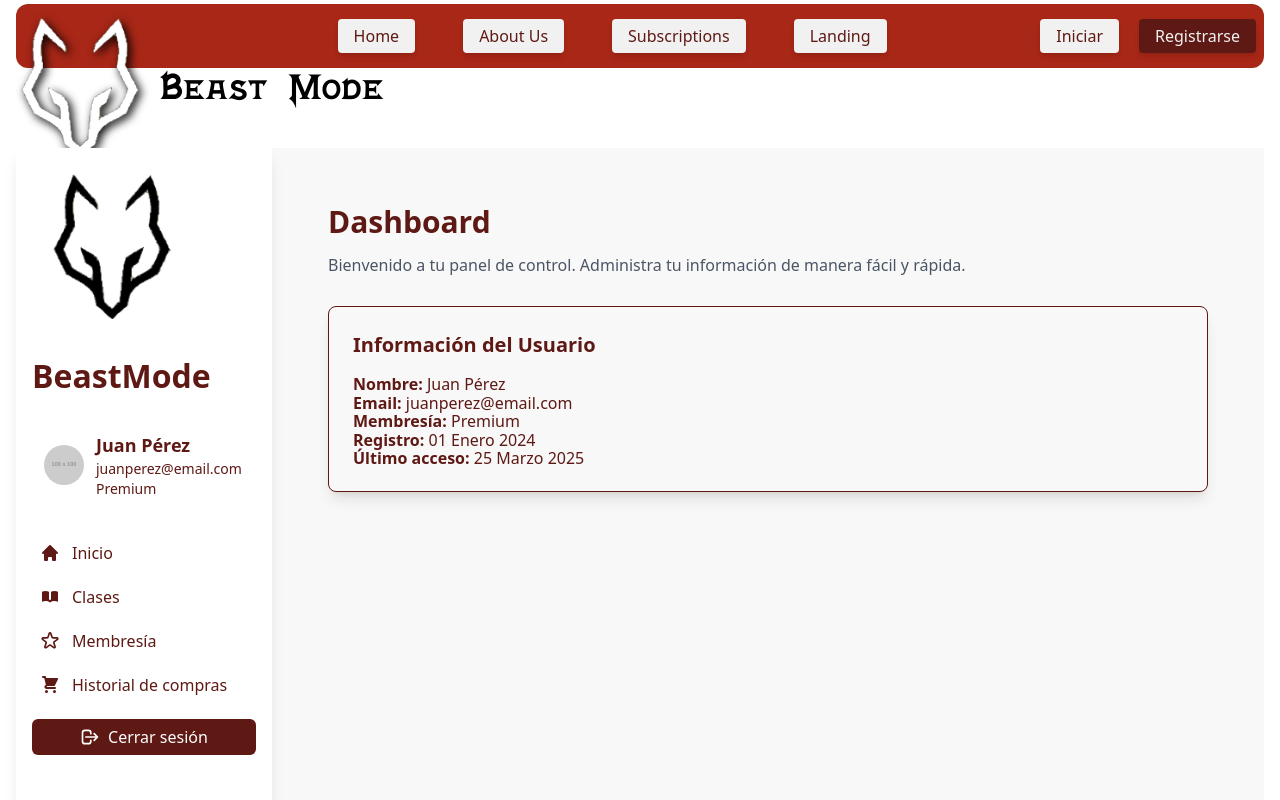
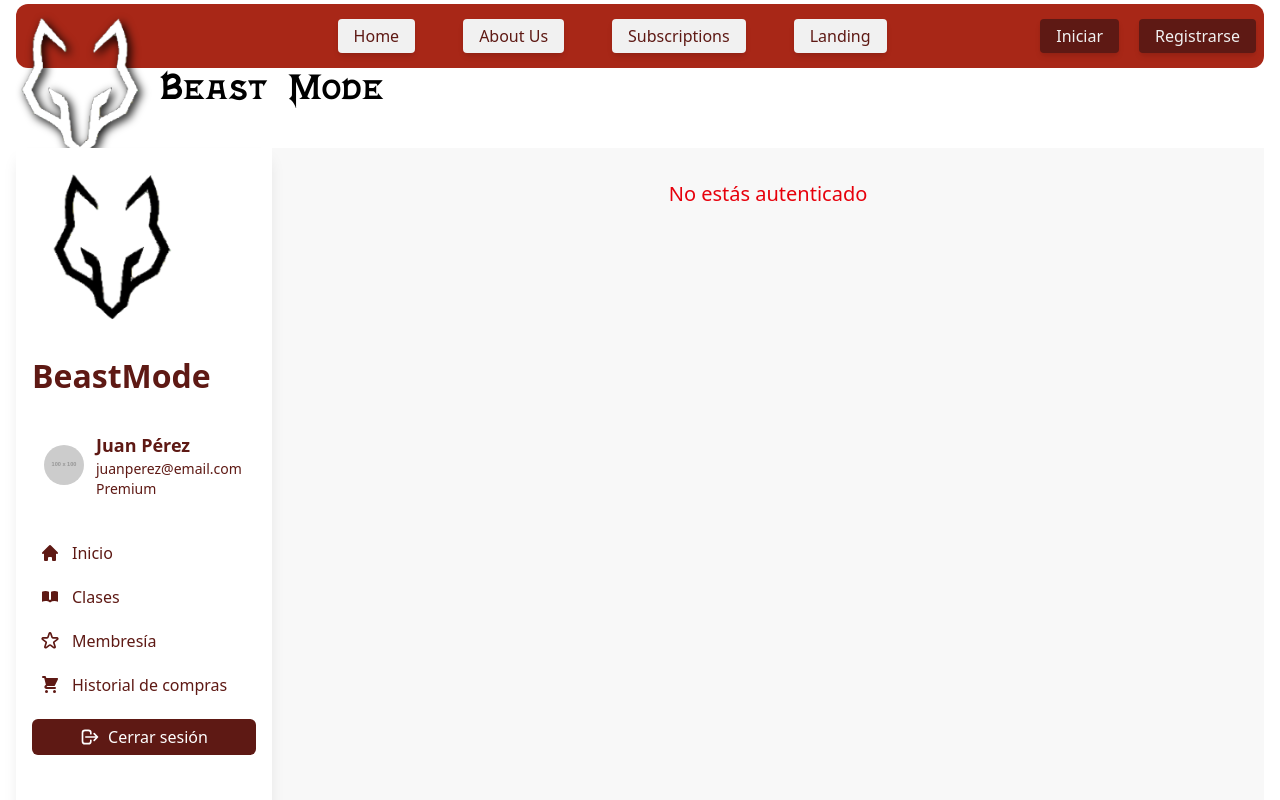
Before and after one commit to beastmode-pf-proyect/beastmode, a Next.js app in the folder frontend/front/: page /dashboard in a window 1280 px wide. Shown: the top 800 px of the page. Built offline with nearby package versions, Linux system fonts and the light colour scheme.

Commit message:
Commit cout0 con sin proección de algunas rutas

```diff
--- a/frontend/front/src/Components/Dashboard/page.tsx
+++ b/frontend/front/src/Components/Dashboard/page.tsx
@@ -1,20 +1,23 @@
-"use client"
-import React from 'react';
+"use client";
+import React from "react";
+import { useAuth0 } from "@auth0/auth0-react";
 
 function Dashboard() {
-  // Datos del usuario
-  const user = {
-    name: "Juan Pérez",
-    email: "juanperez@email.com",
-    avatar: "https://via.placeholder.com/100",
-    membership: "Premium",
-    registered: "01 Enero 2024",
-    lastLogin: "25 Marzo 2025",
-  };
+  const { user, isAuthenticated, isLoading } = useAuth0();
+
+  // Muestra un mensaje de carga mientras obtiene los datos
+  if (isLoading) {
+    return <div className="text-center text-xl text-gray-600">Cargando...</div>;
+  }
+
+  // Si el usuario no está autenticado, muestra un mensaje
+  if (!isAuthenticated || !user) {
+    return <div className="text-center text-xl text-red-600">No estás autenticado</div>;
+  }
 
   return (
     <div className="p-6">
-      {/* Contenido principal Dashboard */}
+      {/* Contenido principal del Dashboard */}
       <div>
         <h2 className="text-3xl font-semibold text-[#5e1914]">Dashboard</h2>
         <p className="mt-4 text-gray-600">
@@ -25,13 +28,17 @@ function Dashboard() {
         <div className="mt-8 bg-[#f8f8f8] p-6 rounded-lg shadow-lg border border-[#5e1914]">
           <h3 className="text-xl font-semibold text-[#5e1914]">Información del Usuario</h3>
           <div className="flex items-center space-x-6 mt-4">
+            {/* Avatar del usuario */}
+            {user.picture && (
+              <img src={user.picture} alt="Avatar" className="w-20 h-20 rounded-full border border-[#5e1914]" />
+            )}
 
+            {/* Datos del usuario */}
             <div className="text-[#5e1914]">
               <p><span className="font-semibold">Nombre:</span> {user.name}</p>
               <p><span className="font-semibold">Email:</span> {user.email}</p>
-              <p><span className="font-semibold">Membresía:</span> {user.membership}</p>
-              <p><span className="font-semibold">Registro:</span> {user.registered}</p>
-              <p><span className="font-semibold">Último acceso:</span> {user.lastLogin}</p>
+              <p><span className="font-semibold">ID de Usuario:</span> {user.sub}</p>
+              <p><span className="font-semibold">Proveedor:</span> {user.sub?.split("|")[0]}</p>
             </div>
           </div>
         </div>
--- a/frontend/front/src/Components/Navbar/Navbar.tsx
+++ b/frontend/front/src/Components/Navbar/Navbar.tsx
@@ -1,110 +1,128 @@
-"use client"
+"use client";
 
 import React, { ReactElement, useState } from "react";
-
-// importamos el menu harcodeado
+import { useAuth0 } from "@auth0/auth0-react";
 import { itemNavbar } from "./itemNavbar";
-
-// importamos Link para hacer el Router
 import Link from "next/link";
-
-// importamos Logo
 import Image from "next/image";
 import logo from "../../../public/img/logo.png";
 import hamburguesa from "../../../public/img/hamburguesa.png";
-
-// importamos estilos css
 import estilos from "./Navbar.module.css";
 
+export const Navbar: React.FC = (): ReactElement => {
+    const [mostrar, setMostrar] = useState(false);
+    const { isAuthenticated, loginWithRedirect, logout } = useAuth0();
 
-
-
-export const Navbar: React.FC = (): ReactElement => {
-    // esatdo para el menu hamburguesa
-    const [mostrar, setMostrat] = useState(false);
-
-    function visible() {
-        setMostrat(!mostrar)
+    function toggleMenu() {
+        setMostrar(!mostrar);
     }
-
-
 
     return (
         <>
             <div className="flex justify-center items-center text-#5e1914">
-
-                {/* logo y nombre */}
+                {/* Logo */}
                 <div className={`${estilos.logoPosicion} flex flex-row justify-center items-center`}>
                     <Image src={logo} alt="Logo" className={`${estilos.logo}`} />
                     <h1 className={estilos.tituloLogo}>Beast Mode</h1>
                 </div>
 
-
-                {/* menu hamburguesa */}
+                {/* Menú hamburguesa */}
                 <div className="lg:hidden">
-                    <button onClick={visible}>
+                    <button onClick={toggleMenu}>
                         <Image src={hamburguesa} alt="ico" unoptimized className={`${estilos.icoHamburguesa} cursor-pointer `} />
                     </button>
 
-                    {mostrar ?
-                        <div className={`${estilos.menuDesplegable} z-50` }>
+                    {mostrar && (
+                        <div className={`${estilos.menuDesplegable} z-50`}>
                             {itemNavbar.map((elemento, index) => (
                                 <Link href={elemento.href} key={index}>
-                                    <button className="cursor-pointer uppercase bg-[#f1f1f1] text-[#5e1914] px-4 py-2 rounded-sm transition shadow-md hover:bg-[#a82717] hover:text-[#f1f1f1] active:translate-x-0.5 active:translate-y-0.5 hover:shadow-[0.5rem_0.5rem_#5e1914,-0.5rem_-0.5rem_#777271]" onClick={visible}>
+                                    <button className="cursor-pointer uppercase bg-[#f1f1f1] text-[#5e1914] px-4 py-2 rounded-sm transition shadow-md hover:bg-[#a82717] hover:text-[#f1f1f1]" onClick={toggleMenu}>
                                         {elemento.label}
                                     </button>
                                 </Link>
                             ))}
 
                             <div className="flex flex-col gap-5">
-                                <Link href="/Login" >
-                                    <button className="cursor-pointer uppercase bg-[#f1f1f1] text-[#5e1914] px-4 py-2 rounded-sm transition shadow-md hover:bg-[#a82717] hover:text-[#f1f1f1] active:translate-x-0.5 active:translate-y-0.5 hover:shadow-[0.5rem_0.5rem_#5e1914,-0.5rem_-0.5rem_#777271]" onClick={visible}>
+                                {isAuthenticated ? (
+                                    <>
+                                        <Link href="/dashboard">
+                                            <button className="cursor-pointer uppercase bg-[#5e1914] text-[#f1f1f1] px-4 py-2 rounded-sm transition shadow-md hover:bg-[#a82717] hover:text-[#f1f1f1]" onClick={toggleMenu}>
+                                                Dashboard
+                                            </button>
+                                        </Link>
+                                        <button
+                                            onClick={() => logout()}
+                                            className="bg-red-500 hover:bg-red-700 text-white font-bold py-2 px-4 rounded"
+                                        >
+                                            Logout
+                                        </button>
+                                    </>
+                                ) : (
+                                    <>
+                                        <button
+                                            onClick={() => loginWithRedirect()}
+                                            className="cursor-pointer uppercase bg-[#5e1914] text-[#f1f1f1] px-4 py-2 rounded-sm transition shadow-md hover:bg-[#a82717] hover:text-[#f1f1f1]"
+                                        >
                                             Iniciar
                                         </button>
-                                </Link>
-
-                                <Link href="/Register" >
-                                    <button className="cursor-pointer uppercase bg-[#5e1914] text-[#f1f1f1] px-4 py-2 rounded-sm transition shadow-md hover:bg-[#a82717] hover:text-[#f1f1f1] active:translate-x-0.5 active:translate-y-0.5 hover:shadow-[0.5rem_0.5rem_#5e1914,-0.5rem_-0.5rem_#777271]" onClick={visible}>
+                                        <Link href="/Register">
+                                            <button className="cursor-pointer uppercase bg-[#5e1914] text-[#f1f1f1] px-4 py-2 rounded-sm transition shadow-md hover:bg-[#a82717] hover:text-[#f1f1f1]" onClick={toggleMenu}>
                                                 Registrarse
                                             </button>
                                         </Link>
+                                    </>
+                                )}
                             </div>
                         </div>
-                :
-                        null}
+                    )}
                 </div>
 
-
-            {/* navbar */}
-            <div className="flex flex-wrap justify-center gap-16 md:gap-12 sm:gap-8 w-full ml-40 ">
+                {/* Navbar escritorio */}
+                <div className="flex flex-wrap justify-center gap-16 md:gap-12 sm:gap-8 w-full ml-40 hidden lg:flex">
                     {itemNavbar.map((elemento, index) => (
-                    <Link href={elemento.href} key={index} className="hidden lg:block">
-                        <button className="cursor-pointer uppercase bg-[#f1f1f1] text-[#5e1914] px-4 py-2 rounded-sm transition shadow-md hover:bg-[#a82717] hover:text-[#f1f1f1] active:translate-x-0.5 active:translate-y-0.5 hover:shadow-[0.5rem_0.5rem_#5e1914,-0.5rem_-0.5rem_#777271]">
+                        <Link href={elemento.href} key={index}>
+                            <button className="cursor-pointer uppercase bg-[#f1f1f1] text-[#5e1914] px-4 py-2 rounded-sm transition shadow-md hover:bg-[#a82717] hover:text-[#f1f1f1]">
                                 {elemento.label}
                             </button>
                         </Link>
                     ))}
                 </div>
 
-
-
-            {/* navbar de login y register */}
-            <div className="flex flex-row gap-5">
-                <Link href="/Login" className="hidden lg:block">
-                    <button className="cursor-pointer uppercase bg-[#f1f1f1] text-[#5e1914] px-4 py-2 rounded-sm transition shadow-md hover:bg-[#a82717] hover:text-[#f1f1f1] active:translate-x-0.5 active:translate-y-0.5 hover:shadow-[0.5rem_0.5rem_#5e1914,-0.5rem_-0.5rem_#777271]">
+                {/* Dashboard y Logout solo si está autenticado */}
+                <div className="flex flex-row gap-5 hidden lg:flex">
+                    {isAuthenticated ? (
+                        <>
+                            <Link href="/Dashboard">
+                                <button className="cursor-pointer uppercase bg-[#5e1914] text-[#f1f1f1] px-4 py-2 rounded-sm transition shadow-md hover:bg-[#a82717] hover:text-[#f1f1f1]">
+                                    Dashboard
+                                </button>
+                            </Link>
+                            <button
+                                onClick={() => logout()}
+                                className="bg-red-500 hover:bg-red-700 text-white font-bold py-2 px-4 rounded"
+                            >
+                                Logout
+                            </button>
+                        </>
+                    ) : (
+                        <>
+                            <button
+                                onClick={() => loginWithRedirect()}
+                                className="cursor-pointer uppercase bg-[#5e1914] text-[#f1f1f1] px-4 py-2 rounded-sm transition shadow-md hover:bg-[#a82717] hover:text-[#f1f1f1]"
+                            >
                                 Iniciar
                             </button>
-                </Link>
-
-                <Link href="/Register" className="hidden lg:block">
-                    <button className="cursor-pointer uppercase bg-[#5e1914] text-[#f1f1f1] px-4 py-2 rounded-sm transition shadow-md hover:bg-[#a82717] hover:text-[#f1f1f1] active:translate-x-0.5 active:translate-y-0.5 hover:shadow-[0.5rem_0.5rem_#5e1914,-0.5rem_-0.5rem_#777271]">
+                            <Link href="/Register">
+                                <button className="cursor-pointer uppercase bg-[#5e1914] text-[#f1f1f1] px-4 py-2 rounded-sm transition shadow-md hover:bg-[#a82717] hover:text-[#f1f1f1]">
                                     Registrarse
                                 </button>
                             </Link>
+                        </>
+                    )}
                 </div>
-        </div >
+            </div>
         </>
-    )
-}
+    );
+};
 
 export default Navbar;
--- /dev/null
+++ b/frontend/front/src/app/AuthProvider.tsx
@@ -0,0 +1,18 @@
+// components/AuthProvider.tsx
+'use client';
+
+import { Auth0Provider } from '@auth0/auth0-react';
+
+export default function AuthProvider({ children }: { children: React.ReactNode }) {
+  return (
+    <Auth0Provider
+      domain="dev-2sj6t1v3uioay6ho.us.auth0.com"
+      clientId="yXpiFq1KyquGJQ2Ujl2dqEgNE42p4ArM"
+      authorizationParams={{
+        redirect_uri: typeof window !== 'undefined' ? window.location.origin : undefined,
+      }}
+    >
+      {children}
+    </Auth0Provider>
+  );
+}
--- a/frontend/front/src/app/Subscriptions/page.tsx
+++ b/frontend/front/src/app/Subscriptions/page.tsx
@@ -6,7 +6,7 @@ export const Subscriptions:React.FC = ():ReactElement =>{
 
     return(
 
-  <h1></h1>
+  <h1>Suscripcion del cliente</h1>
 
     )
 }
--- a/frontend/front/src/app/layout.tsx
+++ b/frontend/front/src/app/layout.tsx
@@ -3,6 +3,7 @@ import { Geist, Geist_Mono } from "next/font/google";
 import "./globals.css";
 import Footer from "@/Components/Footer/Footer";
 import Header from "@/Views/Header";
+import AuthProvider from "./AuthProvider";
 
 const geistSans = Geist({ subsets: ["latin"], variable: "--font-geist" });
 const geistMono = Geist_Mono({ subsets: ["latin"], variable: "--font-geist-mono" });
@@ -23,8 +24,11 @@ export default function RootLayout({
 
 
       <body         className={`${geistSans.variable} ${geistMono.variable} antialiased min-h-screen flex flex-col`}>
+      <AuthProvider>
         <Header />
-        <div style={{ flex: 1 }}>{children}</div>
+        <div style={{ flex: 1 }}> {children}</div>
+
+        </AuthProvider>
         <Footer />
       </body>
 
--- a/frontend/front/src/app/membership/[id]/page.tsx
+++ b/frontend/front/src/app/membership/[id]/page.tsx
@@ -9,7 +9,7 @@ const MembershipDetail = () => {
 
   const membership = memberships.find((m) => m.id === id); /**Busca el array de la mock */
 
-  if (!membership) { /**si no esta que tire un mensaje */
+  if (!membership) { /**si no está, que tire un mensaje */
     return <p>Membresía no encontrada</p>;
   }
 
--- a/frontend/front/src/app/page.tsx
+++ b/frontend/front/src/app/page.tsx
@@ -1,6 +1,7 @@
 
+"use client"
 
-
+import { useAuth0 } from '@auth0/auth0-react';
 import Login from "@/app/Login/Login";
 
 
@@ -9,12 +10,36 @@ export default function Home() {
   //   window.alert("Hiciste click!");
   // };
 
+const { loginWithRedirect, logout, isAuthenticated, user } = useAuth0();
+
   return (
 
     <>
       <div className="flex flex-col-1 justify-center mt-24">
         <Login />
       </div>
+      <div>
+      <div>
+      {!isAuthenticated ? (
+        <button
+          onClick={() => loginWithRedirect()}
+          className="bg-blue-500 hover:bg-blue-700 text-white font-bold py-2 px-4 rounded"
+        >
+          Login
+        </button>
+      ) : (
+        <div className="flex items-center gap-4">
+          <span>Hola, {user?.name}</span>
+          <button
+            onClick={() => logout({ logoutParams: { returnTo: window.location.origin } })}
+            className="bg-red-500 hover:bg-red-700 text-white font-bold py-2 px-4 rounded"
+          >
+            Logout
+          </button>
+        </div>
+      )}
+    </div>
+      </div>
 
     </>
 
```
Also changed, not shown: frontend/front/package.json (+1 -7 lines), 1 other file (tests, documents, lock files or other folders). Lines whose indentation alone changed are shown as unchanged.
